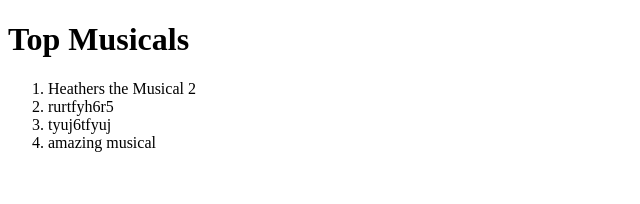
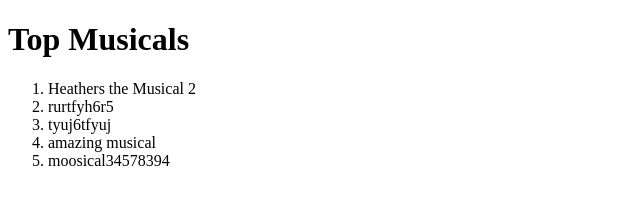
Before and after one commit to Didz-1/my-first-repo, a plain HTML site: page index.html in a window 1280 px wide. Shown: the whole page, without its empty margins (0-640 px from the left). Drawn offline with Linux system fonts and the light colour scheme.

Commit message:
third commit

```diff
--- a/index.html
+++ b/index.html
@@ -12,6 +12,7 @@
         <li>rurtfyh6r5</li>
         <li>tyuj6tfyuj</li>
         <li>amazing musical</li>
+        <li>moosical34578394</li>
     </ol>
 </body>
 </html>
```
